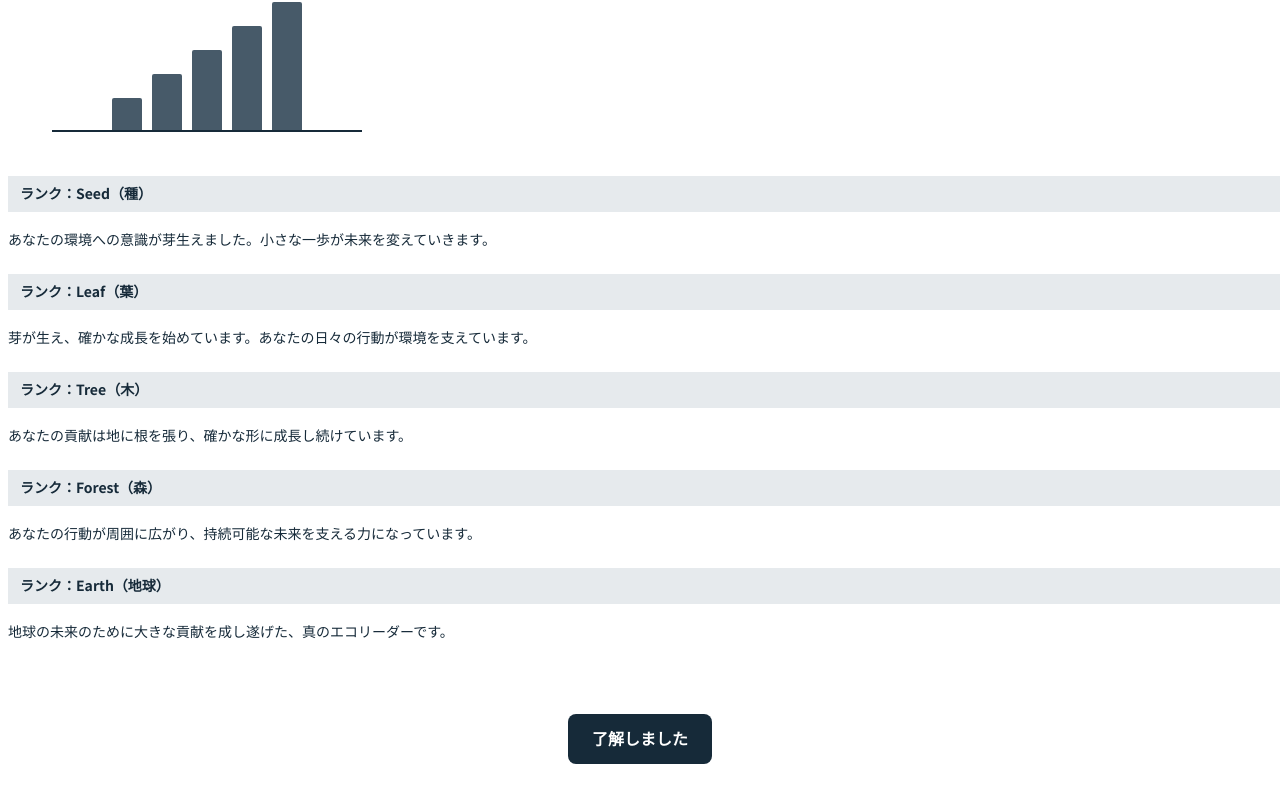
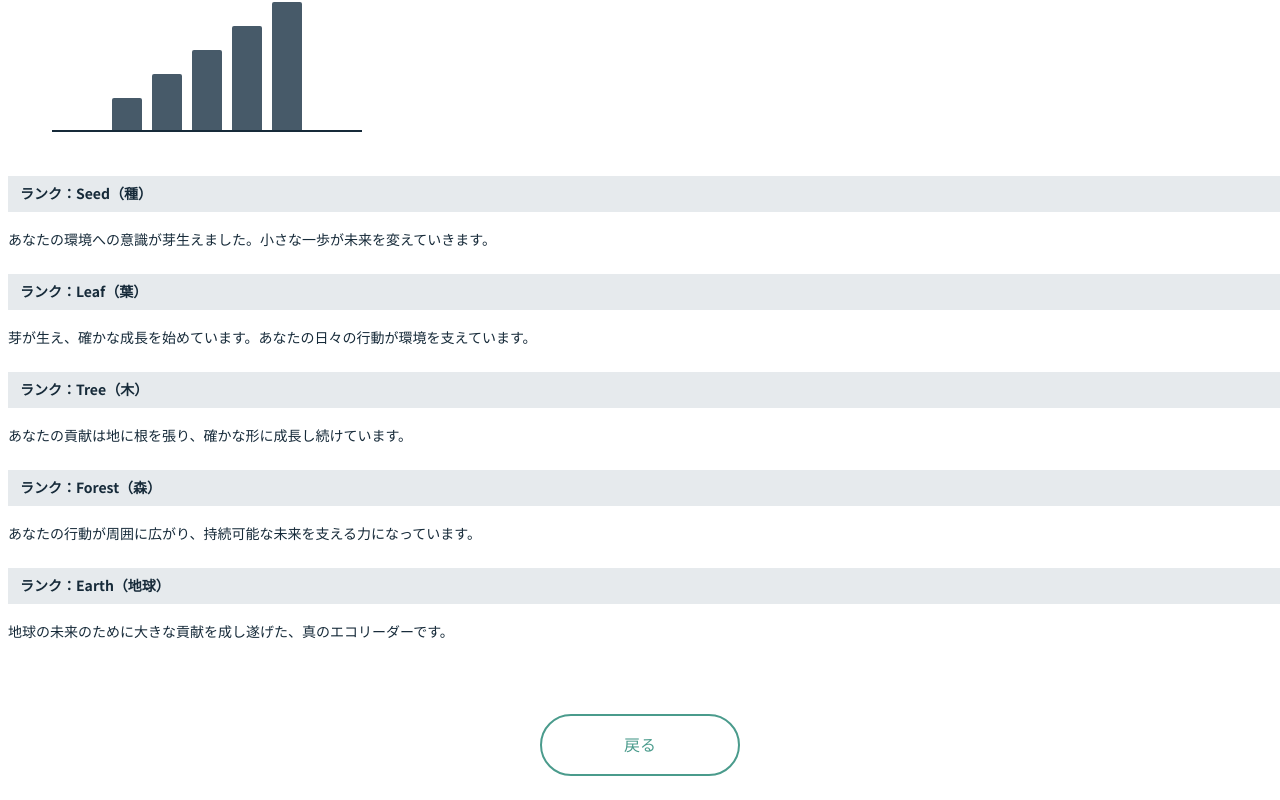
Before and after one commit to swarnajana71/rebit-mobile1, a React (Vite) app in the folder client/: page /help in a window 1280 px wide. Shown: the part 469-1269 px from the top of the page. Built offline with nearby package versions, Linux system fonts and the light colour scheme.

Commit message:
Replace confirmation button with a back button for easier navigation
Rename "UnderstandButton" to "BackButton" and update its style in HelpLayout.tsx and HelpLayout.module.css.

Replit-Commit-Author: Agent
Replit-Commit-Session-Id: 076ab30f-c15a-4525-a16e-a774452b8d41

```diff
--- a/client/src/components/HelpLayout.tsx
+++ b/client/src/components/HelpLayout.tsx
@@ -115,8 +115,8 @@ export default function HelpLayout() {
       </div>
 
       <div className={styles.ButtonContainer}>
-        <button className={styles.UnderstandButton}>
-          了解しました
+        <button className={styles.BackButton}>
+          戻る
         </button>
       </div>
     </div>
--- a/client/src/styles/HelpLayout.module.css
+++ b/client/src/styles/HelpLayout.module.css
@@ -345,24 +345,24 @@
   margin-top: 32px;
   padding: 16px 0;
 }
-.UnderstandButton {
-  background: var(--text-icon-primary, #162a39);
-  color: white;
-  border: none;
-  border-radius: 8px;
-  padding: 12px 24px;
+.BackButton {
+  background: transparent;
+  color: #4A9B8C;
+  border: 2px solid #4A9B8C;
+  border-radius: 50px;
+  padding: 16px 48px;
   font-family: Noto Sans JP;
   font-size: 16px;
-  font-weight: 700;
+  font-weight: 500;
   line-height: 160%;
   cursor: pointer;
-  transition: background-color 0.2s ease;
-  min-width: 120px;
+  transition: all 0.2s ease;
+  min-width: 200px;
 }
-.UnderstandButton:hover {
-  background: var(--text-icon-secondary, #475a69);
+.BackButton:hover {
+  background: #4A9B8C;
+  color: white;
 }
-.UnderstandButton:active {
-  background: var(--text-icon-primary, #162a39);
+.BackButton:active {
   transform: translateY(1px);
 }
```
Also changed, not shown: attached_assets/Screenshot 2025-07-04 at 14.44.38_1751625881633.png (added).
